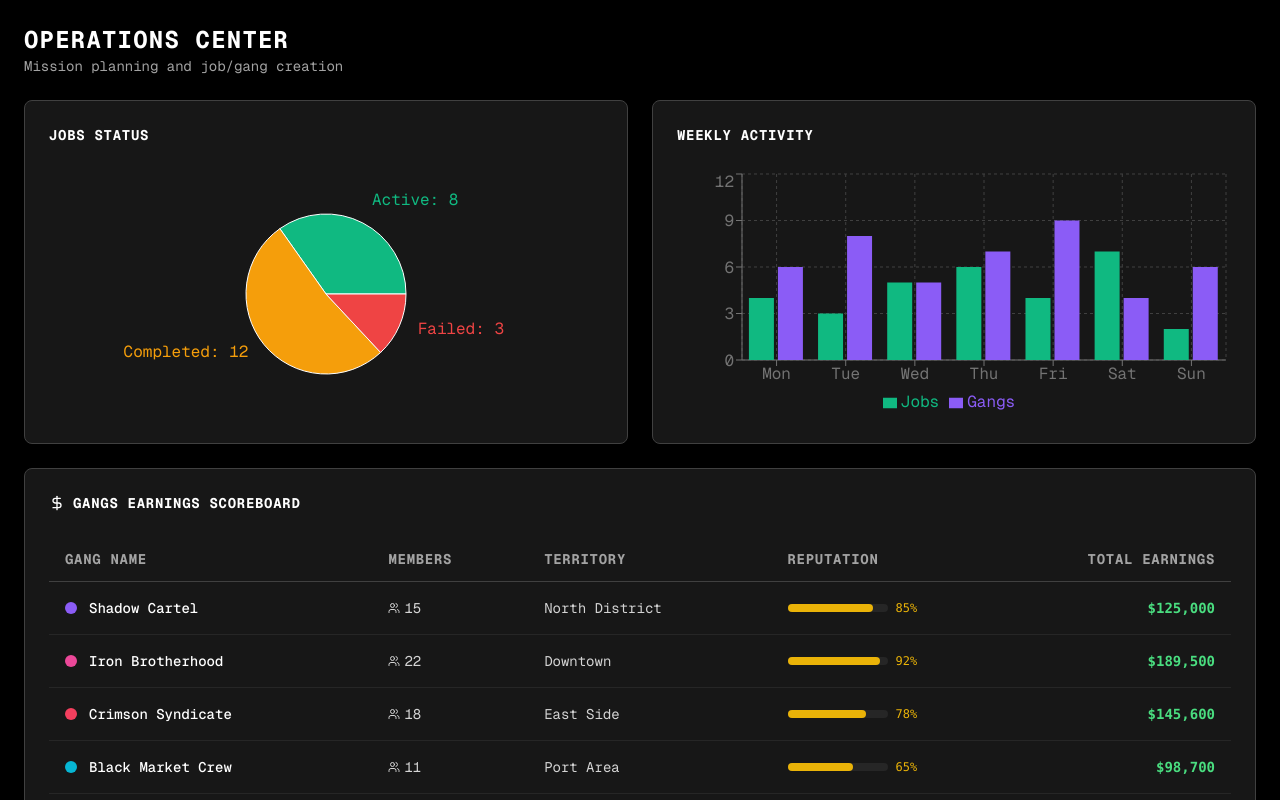
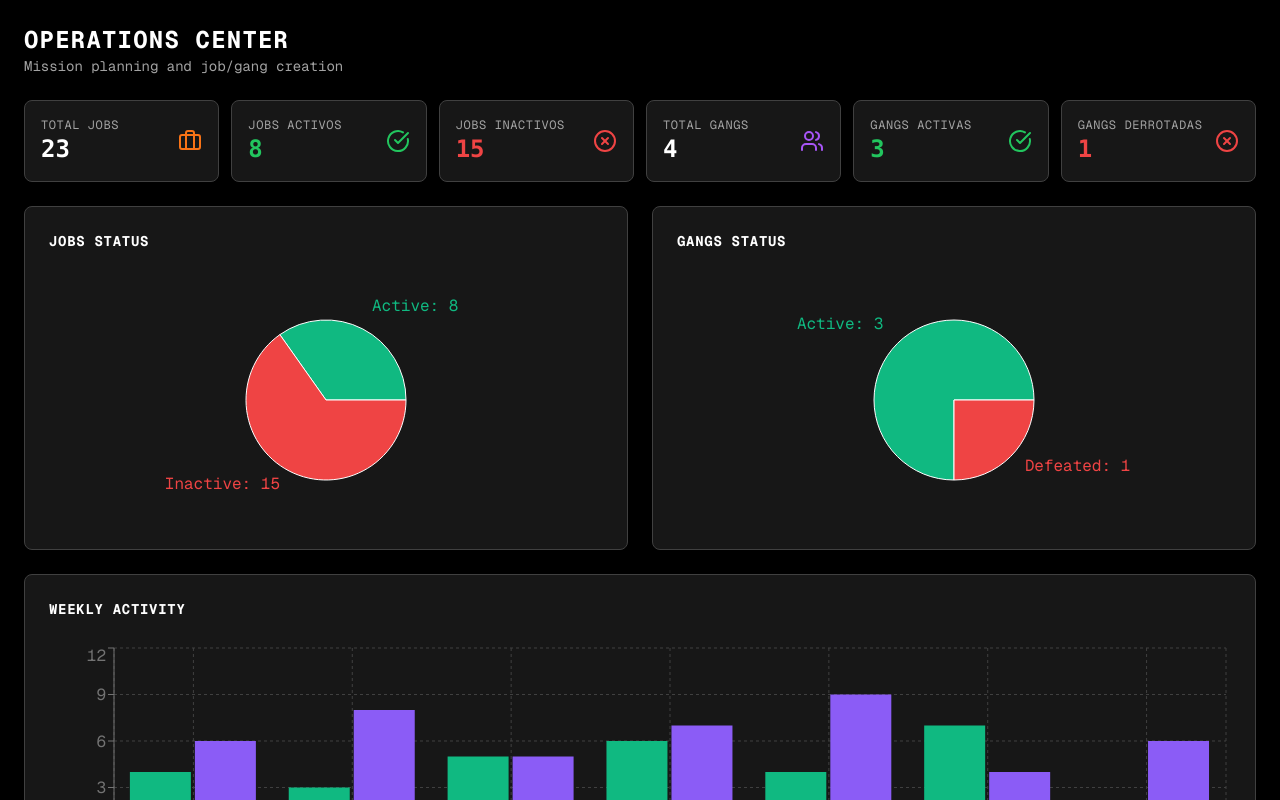
Before and after one commit to beastdummy/oxe_dashboard_v1, a Next.js app in the folder web/: page /operations in a window 1280 px wide. Built offline with nearby package versions, Linux system fonts and the light colour scheme.

Commit message:
feat: Add job and gang status statistics to operations center

```diff
--- a/web/app/operations/page.tsx
+++ b/web/app/operations/page.tsx
@@ -3,15 +3,33 @@
 import { useState } from "react"
 import { Card, CardContent, CardHeader, CardTitle } from "@/components/ui/card"
 import { BarChart, Bar, PieChart, Pie, Cell, XAxis, YAxis, CartesianGrid, Tooltip, Legend, ResponsiveContainer } from "recharts"
-import { DollarSign, Briefcase, Users } from "lucide-react"
+import { DollarSign, Briefcase, Users, CheckCircle, XCircle } from "lucide-react"
 import { JobsGangsSection } from "@/components/JobsGangsSection"
 
 export default function OperationsPage() {
+  // Mock data - in a real app, this would come from props or API
+  const jobsStats = {
+    total: 23,
+    active: 8,
+    inactive: 15,
+  }
+
+  const gangsStats = {
+    total: 4,
+    active: 3,
+    defeated: 1,
+  }
+
   // Mock data for jobs
   const jobsData = [
-    { name: "Active", value: 8 },
-    { name: "Completed", value: 12 },
-    { name: "Failed", value: 3 },
+    { name: "Active", value: jobsStats.active },
+    { name: "Inactive", value: jobsStats.inactive },
+  ]
+
+  // Mock data for gangs
+  const gangsData = [
+    { name: "Active", value: gangsStats.active },
+    { name: "Defeated", value: gangsStats.defeated },
   ]
 
   // Mock data for gangs with earnings
@@ -23,7 +41,7 @@ export default function OperationsPage() {
   ]
 
   // Chart colors
-  const COLORS = ["#10b981", "#f59e0b", "#ef4444"]
+  const COLORS = ["#10b981", "#ef4444"]
   const gangColors = ["#8b5cf6", "#ec4899", "#f43f5e", "#06b6d4"]
 
   // Data for bar chart
@@ -51,6 +69,83 @@ export default function OperationsPage() {
       <div>
         <h1 className="text-2xl font-bold text-white tracking-wider">OPERATIONS CENTER</h1>
         <p className="text-sm text-neutral-400">Mission planning and job/gang creation</p>
+      </div>
+
+      {/* Status Cards */}
+      <div className="grid grid-cols-1 md:grid-cols-3 lg:grid-cols-6 gap-3">
+        {/* Jobs Cards */}
+        <Card className="bg-neutral-900 border-neutral-700">
+          <CardContent className="p-4">
+            <div className="flex items-center justify-between">
+              <div>
+                <p className="text-xs text-neutral-400 tracking-wider">TOTAL JOBS</p>
+                <p className="text-2xl font-bold text-white font-mono">{jobsStats.total}</p>
+              </div>
+              <Briefcase className="w-6 h-6 text-orange-500" />
+            </div>
+          </CardContent>
+        </Card>
+
+        <Card className="bg-neutral-900 border-neutral-700">
+          <CardContent className="p-4">
+            <div className="flex items-center justify-between">
+              <div>
+                <p className="text-xs text-neutral-400 tracking-wider">JOBS ACTIVOS</p>
+                <p className="text-2xl font-bold text-green-500 font-mono">{jobsStats.active}</p>
+              </div>
+              <CheckCircle className="w-6 h-6 text-green-500" />
+            </div>
+          </CardContent>
+        </Card>
+
+        <Card className="bg-neutral-900 border-neutral-700">
+          <CardContent className="p-4">
+            <div className="flex items-center justify-between">
+              <div>
+                <p className="text-xs text-neutral-400 tracking-wider">JOBS INACTIVOS</p>
+                <p className="text-2xl font-bold text-red-500 font-mono">{jobsStats.inactive}</p>
+              </div>
+              <XCircle className="w-6 h-6 text-red-500" />
+            </div>
+          </CardContent>
+        </Card>
+
+        {/* Gangs Cards */}
+        <Card className="bg-neutral-900 border-neutral-700">
+          <CardContent className="p-4">
+            <div className="flex items-center justify-between">
+              <div>
+                <p className="text-xs text-neutral-400 tracking-wider">TOTAL GANGS</p>
+                <p className="text-2xl font-bold text-white font-mono">{gangsStats.total}</p>
+              </div>
+              <Users className="w-6 h-6 text-purple-500" />
+            </div>
+          </CardContent>
+        </Card>
+
+        <Card className="bg-neutral-900 border-neutral-700">
+          <CardContent className="p-4">
+            <div className="flex items-center justify-between">
+              <div>
+                <p className="text-xs text-neutral-400 tracking-wider">GANGS ACTIVAS</p>
+                <p className="text-2xl font-bold text-green-500 font-mono">{gangsStats.active}</p>
+              </div>
+              <CheckCircle className="w-6 h-6 text-green-500" />
+            </div>
+          </CardContent>
+        </Card>
+
+        <Card className="bg-neutral-900 border-neutral-700">
+          <CardContent className="p-4">
+            <div className="flex items-center justify-between">
+              <div>
+                <p className="text-xs text-neutral-400 tracking-wider">GANGS DERROTADAS</p>
+                <p className="text-2xl font-bold text-red-500 font-mono">{gangsStats.defeated}</p>
+              </div>
+              <XCircle className="w-6 h-6 text-red-500" />
+            </div>
+          </CardContent>
+        </Card>
       </div>
 
       {/* Charts Section */}
@@ -83,6 +178,35 @@ export default function OperationsPage() {
           </CardContent>
         </Card>
 
+        {/* Gangs Status Chart */}
+        <Card className="bg-neutral-900 border-neutral-700">
+          <CardHeader>
+            <CardTitle className="text-sm font-bold text-white tracking-wider">GANGS STATUS</CardTitle>
+          </CardHeader>
+          <CardContent className="flex justify-center">
+            <ResponsiveContainer width="100%" height={250}>
+              <PieChart>
+                <Pie
+                  data={gangsData}
+                  cx="50%"
+                  cy="50%"
+                  labelLine={false}
+                  label={({ name, value }) => `${name}: ${value}`}
+                  outerRadius={80}
+                  fill="#8884d8"
+                  dataKey="value"
+                >
+                  {gangsData.map((entry, index) => (
+                    <Cell key={`cell-${index}`} fill={COLORS[index % COLORS.length]} />
+                  ))}
+                </Pie>
+                <Tooltip formatter={(value) => `${value} gangs`} />
+              </PieChart>
+            </ResponsiveContainer>
+          </CardContent>
+        </Card>
+      </div>
+
       {/* Activity Chart */}
       <Card className="bg-neutral-900 border-neutral-700">
         <CardHeader>
@@ -102,7 +226,6 @@ export default function OperationsPage() {
           </ResponsiveContainer>
         </CardContent>
       </Card>
-      </div>
 
       {/* Gangs Scoreboard */}
       <Card className="bg-neutral-900 border-neutral-700">
```
Lines whose indentation alone changed are shown as unchanged.
